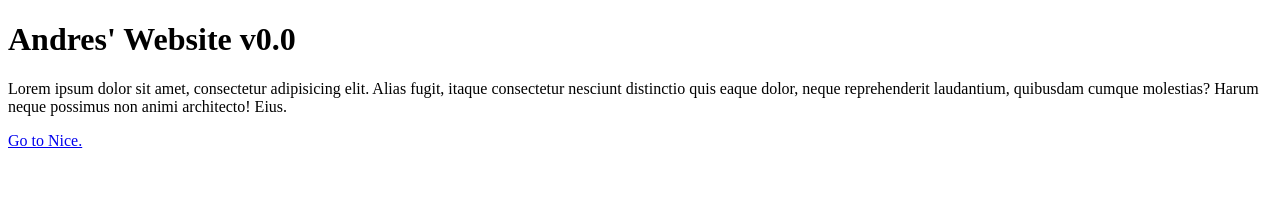
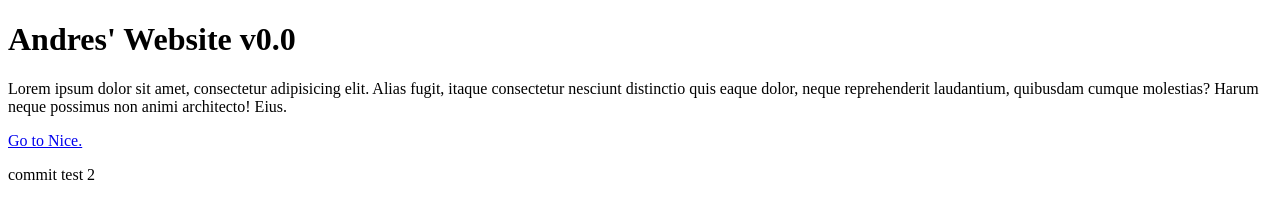
Before and after one commit to SaltyLimes/andresthepa.co, a plain HTML site: page index.html in a window 1280 px wide. Drawn offline with Linux system fonts and the light colour scheme.

Commit message:
added test paragraph

```diff
--- a/index.html
+++ b/index.html
@@ -12,6 +12,7 @@
 <p>Lorem ipsum dolor sit amet, consectetur adipisicing elit. Alias fugit, itaque consectetur nesciunt distinctio quis eaque dolor, neque reprehenderit laudantium, quibusdam cumque molestias? Harum neque possimus non animi architecto! Eius.</p>
 
 <a href="./hyperlink.html">Go to Nice.</a>
+<p>commit test 2</p>
 
 </body>
 </html>
```
